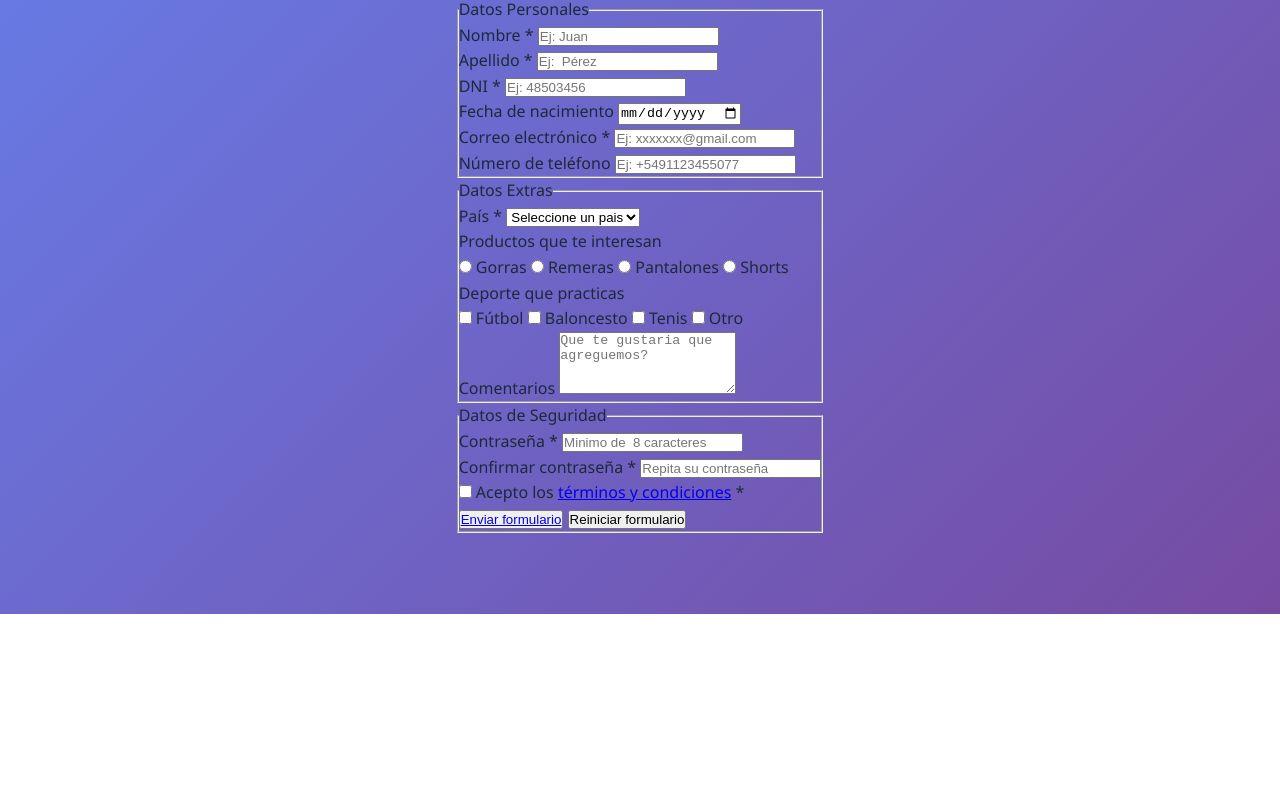
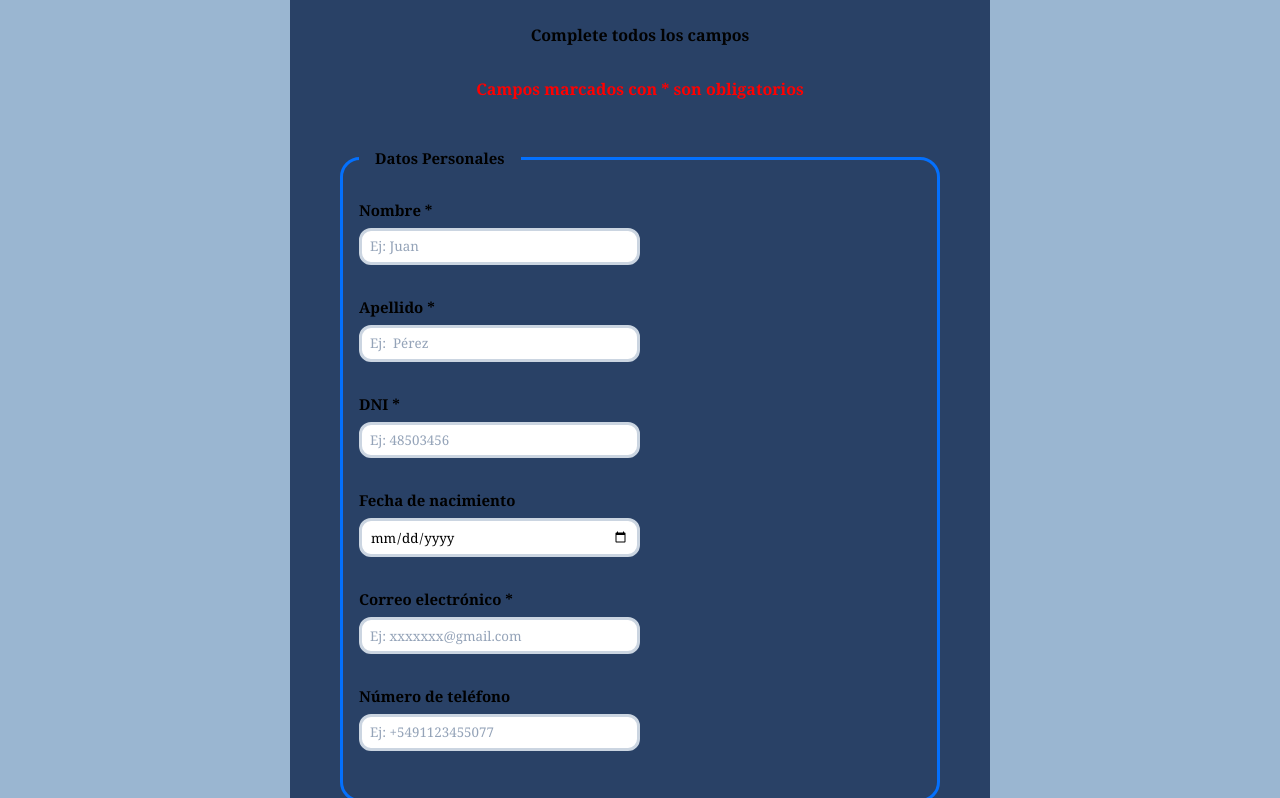
Before and after one commit to regalucassagrado-sketch/REGA-LUCAS-TP_3, a plain HTML site: page index.html in a window 1280 px wide. Shown: the part 186-984 px from the top of the page. Before the commit the page ends 800 px from the top, so only its background shows below. Drawn offline with Linux system fonts and the light colour scheme.

Commit message:
index mejorado

```diff
--- a/index.html
+++ b/index.html
@@ -15,15 +15,124 @@
 
 
 body {
-    font-family: 'Segoe UI', system-ui, -apple-system, sans-serif;
-    background: linear-gradient(135deg, #667eea 0%, #764ba2 100%); /* degradado diagonal violeta */
-    min-height: 100vh;          /* ocupa al menos toda la altura de la pantalla */
-    display: flex;              /* usa flexbox para centrar */
-    justify-content: center;    /* centra horizontalmente */
-    align-items: center;        /* centra verticalmente */
-    padding: 2rem;              /* espacio alrededor (32px) */
-    line-height: 1.6;           /* altura de línea para legibilidad */
-    color: #1e293b;             /* color de texto oscuro */
+    font-family: Georgia, 'Times New Roman', Times, serif;
+    background: rgb(154, 182, 209);
+    min-height: 100vh;
+    display: flex;
+    justify-content: center;
+    align-items: center;
+    padding: 60px;
+    color: rgb(0, 0, 0);
+
+
+}
+
+body > div {
+    background: #294166;
+    border-radius: 30px;
+    padding: 50px;
+    width: 200%;
+    max-width: 700px;
+}
+
+h1 {
+    font-size: 50px;
+    font-weight: 1000;
+    color: #070707;
+    margin-bottom: 2rem;
+    text-align: center;
+}
+
+h1 + p {
+    font-weight: 1000;
+    text-align: center;
+    color: #020202;
+    margin-bottom: 2rem;
+}
+
+h1 + p + p {
+    font-weight: 1000;
+    text-align: center;
+    color: #ff0000;
+    margin-bottom: 2rem;
+}
+
+form {
+    display: flex;
+    flex-direction: column;
+    gap: 2rem;
+}
+
+fieldset {
+    border:  solid #0470fd;
+    border-radius: 20px;
+    padding: 1rem;
+}
+
+fieldset:hover {
+    border-color: #cbcee1;   /* preguntar a mia esto */
+}
+
+legend {
+    font-weight: 1000;
+    font-size: 15px;
+    color: #000000;
+    padding: 1rem;
+    display: flex;
+    align-items: center;
+}
+
+fieldset > div {
+    margin-bottom: 2rem;
+}
+
+label {
+    display: block;
+    font-weight: 1000;
+    font-size: 15px;
+    color: #000000;          /* preguntar a mia*/
+    margin-bottom: 0.5rem;
+    cursor: pointer;
+}
+
+input[type="text"],
+input[type="email"],
+input[type="tel"],
+input[type="date"],
+input[type="password"],
+select,
+textarea {
+    width: 50%;
+    padding: 0.4rem 0.5rem;
+    border: solid #cbd5e1;         /* preguntar a mia */
+    border-radius: 12px;
+    font-family: Georgia, 'Times New Roman', Times, serif;
+    background: #ffffff;               /* preguntar a mia */
+
+}
+
+input[type="text"]:focus,
+input[type="email"]:focus,
+input[type="tel"]:focus,
+input[type="date"]:focus,
+input[type="password"]:focus,
+select:focus,
+textarea:focus {
+    border-color: #4f46e5;
+    background: #ffffff;                            /* preguntar las dos cosas */
+}
+
+input::placeholder,
+textarea::placeholder {
+    color: #94a3b8;      /* preguntar esto*/
+    font-style: Georgia, 'Times New Roman', Times, serif;  /
+}
+
+select {
+    appearance: none;
+    padding-right: 0.5rem;
+    cursor: pointer;
+    font-style: Georgia, 'Times New Roman', Times, serif;
 }
 
     </style>
@@ -77,7 +186,7 @@ body {
 
 <div>
     <label for="Número de teléfono">Número de teléfono</label>
-    <input type="text" id="Número de teléfono" name="Número de teléfono" placeholder="Ej: +5491123455077 " required>
+    <input type="tel" id="Número de teléfono" name="Número de teléfono" placeholder="Ej: +5491123455077 " required>
 </div>
 
 </fieldset>
```
Also changed, not shown: img/images (2).png (added).
